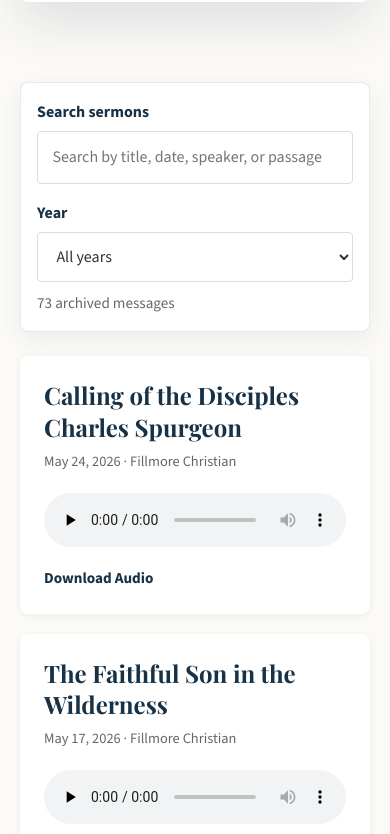
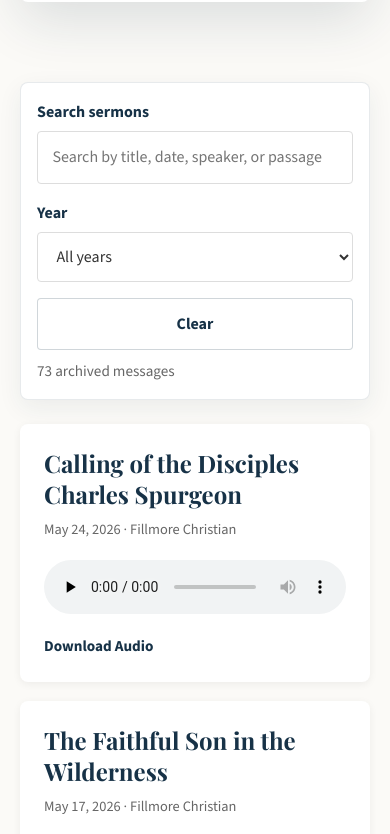
Before and after one commit to wakefieldhare-collab/fillmorechristian-website, a website: page sermons.html in a window 390 px wide. Shown: the part 867-1701 px from the top of the page. Drawn offline with nearby package versions, Linux system fonts and the light colour scheme.

Commit message:
Add sermon archive clear filters control

```diff
--- a/css/style.css
+++ b/css/style.css
@@ -748,7 +748,7 @@ h4 { font-size: 1.25rem; }
 
 .archive-filter-grid {
   display: grid;
-  grid-template-columns: minmax(0, 1fr) 160px;
+  grid-template-columns: minmax(0, 1fr) 160px auto;
   gap: 1rem;
   align-items: end;
 }
@@ -769,6 +769,29 @@ h4 { font-size: 1.25rem; }
   color: var(--color-text);
   padding: 0.8rem 0.9rem;
   font: inherit;
+}
+
+.archive-clear-wrap {
+  display: flex;
+  align-items: end;
+}
+
+.archive-clear {
+  min-height: 48px;
+  border: 1px solid rgba(23, 50, 71, 0.2);
+  border-radius: 4px;
+  background: var(--color-white);
+  color: var(--color-primary);
+  cursor: pointer;
+  font: inherit;
+  font-weight: 700;
+  padding: 0.75rem 1rem;
+}
+
+.archive-clear:hover,
+.archive-clear:focus {
+  border-color: var(--color-accent);
+  color: var(--color-accent);
 }
 
 .archive-count {
@@ -1145,6 +1168,14 @@ h4 { font-size: 1.25rem; }
     grid-template-columns: 1fr;
   }
 
+  .archive-clear-wrap {
+    align-items: stretch;
+  }
+
+  .archive-clear {
+    width: 100%;
+  }
+
   .contact-section .contact-grid {
     grid-template-columns: 1fr;
   }
--- a/js/sermons.js
+++ b/js/sermons.js
@@ -13,10 +13,11 @@ document.addEventListener('DOMContentLoaded', function() {
 
   const search = document.getElementById('sermon-search');
   const yearFilter = document.getElementById('sermon-year');
+  const clearButton = document.getElementById('sermon-clear');
   const staticCards = Array.from(container.querySelectorAll('.sermon-item'));
 
   if (staticCards.length > 0) {
-    initializeStaticArchive(container, staticCards, search, yearFilter);
+    initializeStaticArchive(container, staticCards, search, yearFilter, clearButton);
     return;
   }
 
@@ -29,6 +30,15 @@ document.addEventListener('DOMContentLoaded', function() {
   if (yearFilter) {
     yearFilter.addEventListener('change', function() {
       renderSermons(container, filterSermons(search ? search.value : '', yearFilter.value));
+    });
+  }
+
+  if (clearButton) {
+    clearButton.addEventListener('click', function() {
+      if (search) search.value = '';
+      if (yearFilter) yearFilter.value = '';
+      renderSermons(container, filterSermons('', ''));
+      if (search) search.focus();
     });
   }
 
@@ -45,7 +55,7 @@ document.addEventListener('DOMContentLoaded', function() {
   }
 });
 
-function initializeStaticArchive(container, cards, search, yearFilter) {
+function initializeStaticArchive(container, cards, search, yearFilter, clearButton) {
   const emptyMessage = document.createElement('div');
   emptyMessage.className = 'sermons-loading';
   emptyMessage.setAttribute('data-static-empty', 'true');
@@ -81,6 +91,15 @@ function initializeStaticArchive(container, cards, search, yearFilter) {
 
   if (yearFilter) {
     yearFilter.addEventListener('change', applyFilter);
+  }
+
+  if (clearButton) {
+    clearButton.addEventListener('click', function() {
+      if (search) search.value = '';
+      if (yearFilter) yearFilter.value = '';
+      applyFilter();
+      if (search) search.focus();
+    });
   }
 
   applyFilter();
--- a/sermons.html
+++ b/sermons.html
@@ -86,6 +86,9 @@
             <select id="sermon-year">
               <option value="">All years</option>
             </select>
+          </div>
+          <div class="archive-clear-wrap">
+            <button id="sermon-clear" class="archive-clear" type="button">Clear</button>
           </div>
         </div>
         <p id="sermon-count" class="archive-count" aria-live="polite"></p>
@@ -566,6 +569,6 @@
   </footer>
 
   <script src="js/main.js?v=20260601-5"></script>
-  <script src="js/sermons.js?v=20260601-6"></script>
+  <script src="js/sermons.js?v=20260601-7"></script>
 </body>
 </html>
```
Also changed, not shown: 1 other file.
